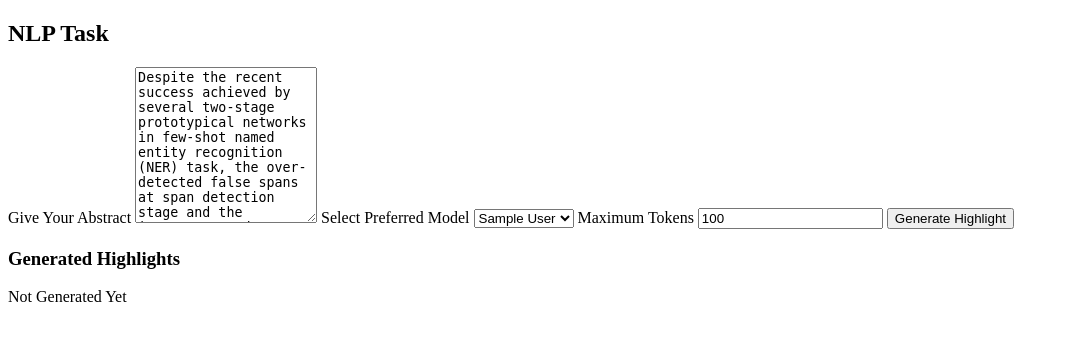
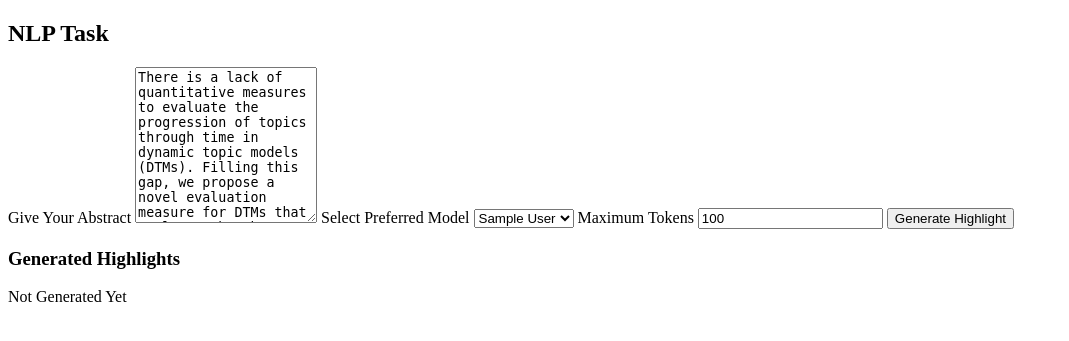
Before and after one commit to tohidarehman/HighlightsGeneration-MixSub, a Python web app: template templates/application.html in a window 1280 px wide. Shown: the top 341 px of the page, without its empty margins (0-1069 px from the left). Run offline with Jinja, Linux system fonts and the light colour scheme; the template is opened without the code that fills it: most values are stand-ins (such as "Sample title", 1, 10 or a date in 2020).

Commit message:
Update application.html

```diff
--- a/templates/application.html
+++ b/templates/application.html
@@ -19,7 +19,7 @@
                     title="Paper Content"
                     minlength="1"
                     required
-                >Despite the recent success achieved by several two-stage prototypical networks in few-shot named entity recognition (NER) task, the over-detected false spans at span detection stage and the inaccurate and unstable prototypes at type classification stage remain to be challenging problems. In this paper, we propose a novel Type-Aware Decomposed framework, namely TadNER, to solve these problems. We first present a type-aware span filtering strategy to filter out false spans by removing those semantically far away from type names. We then present a type-aware contrastive learning strategy to construct more accurate and stable prototypes by jointly exploiting support samples and type names as references. Extensive experiments on various benchmarks prove that our proposed TadNER framework yields a new state-of-the-art performance.
+                >There is a lack of quantitative measures to evaluate the progression of topics through time in dynamic topic models (DTMs). Filling this gap, we propose a novel evaluation measure for DTMs that analyzes the changes in the quality of each topic over time. Additionally, we propose an extension combining topic quality with the model’s temporal consistency. We demonstrate the utility of the proposed measure by applying it to synthetic data and data from existing DTMs, including DTMs from large language models (LLMs). We also show that the proposed measure correlates well with human judgment. Our findings may help in identifying changing topics, evaluating different DTMs and LLMs, and guiding future research in this area.
                 </textarea>
 
                 <label for="PreferredModel">Select Preferred Model</label>
```
